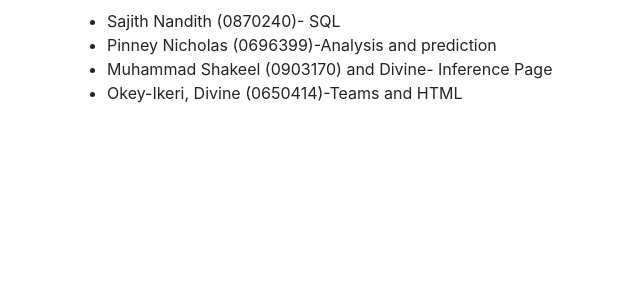
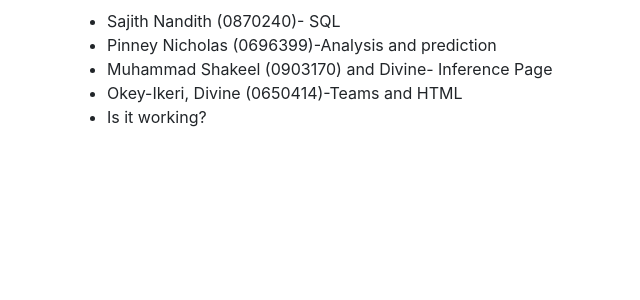
Before and after one commit to Neppney/test-cc-final, a Flask app: page /team in a window 1280 px wide. Shown: the part 149-449 px from the top of the page, without its empty margins (12-652 px from the left). Run offline with Flask 2, Linux system fonts and the light colour scheme; parts of the project's set-up code (start-up, migrations or seed data) failed here and were passed over; some libraries are stand-ins or nearby versions.

Commit message:
KuberTest

```diff
--- a/templates/team.html
+++ b/templates/team.html
@@ -13,6 +13,7 @@
     <li>Pinney Nicholas (0696399)-Analysis and prediction </li>
     <li>Muhammad Shakeel (0903170) and Divine- Inference Page</li>
     <li>Okey-Ikeri, Divine (0650414)-Teams and HTML</li>
+     <li>Is it working?</li>
 </ul>
 </body>
 
```
